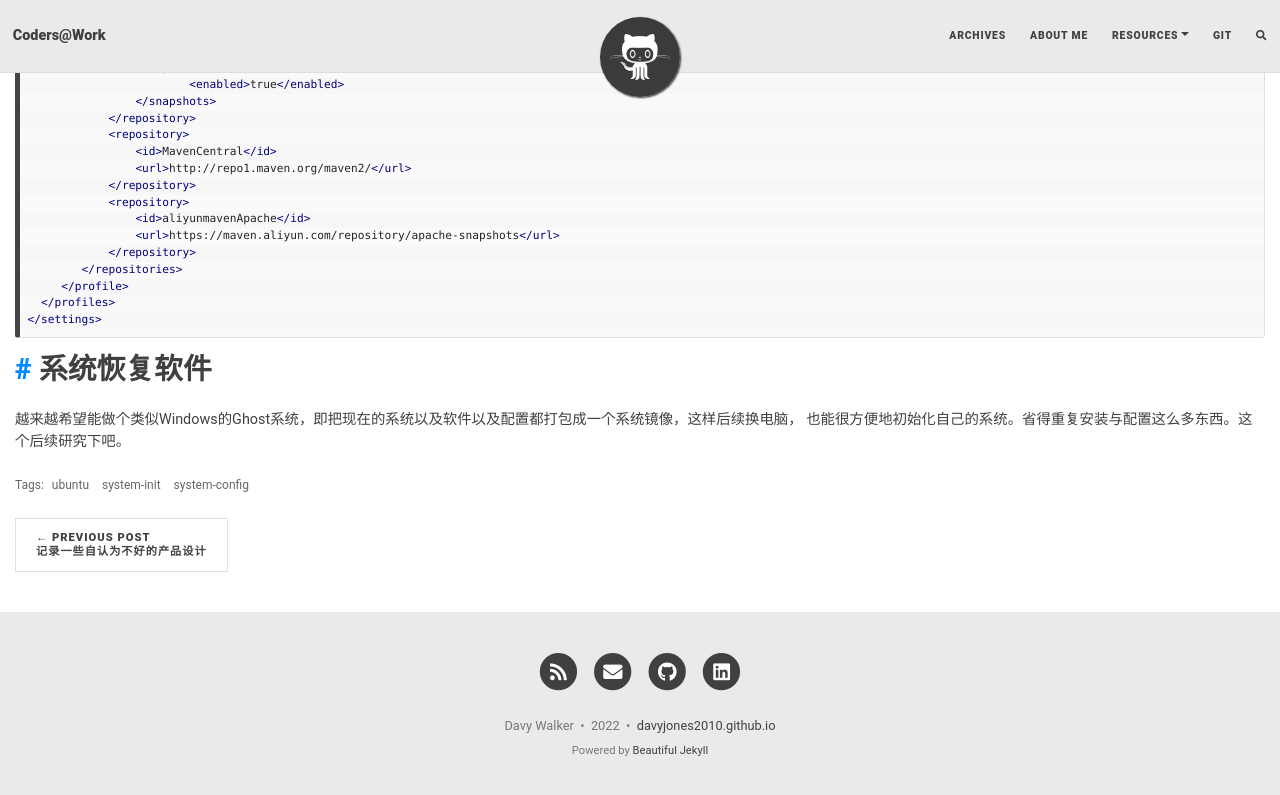
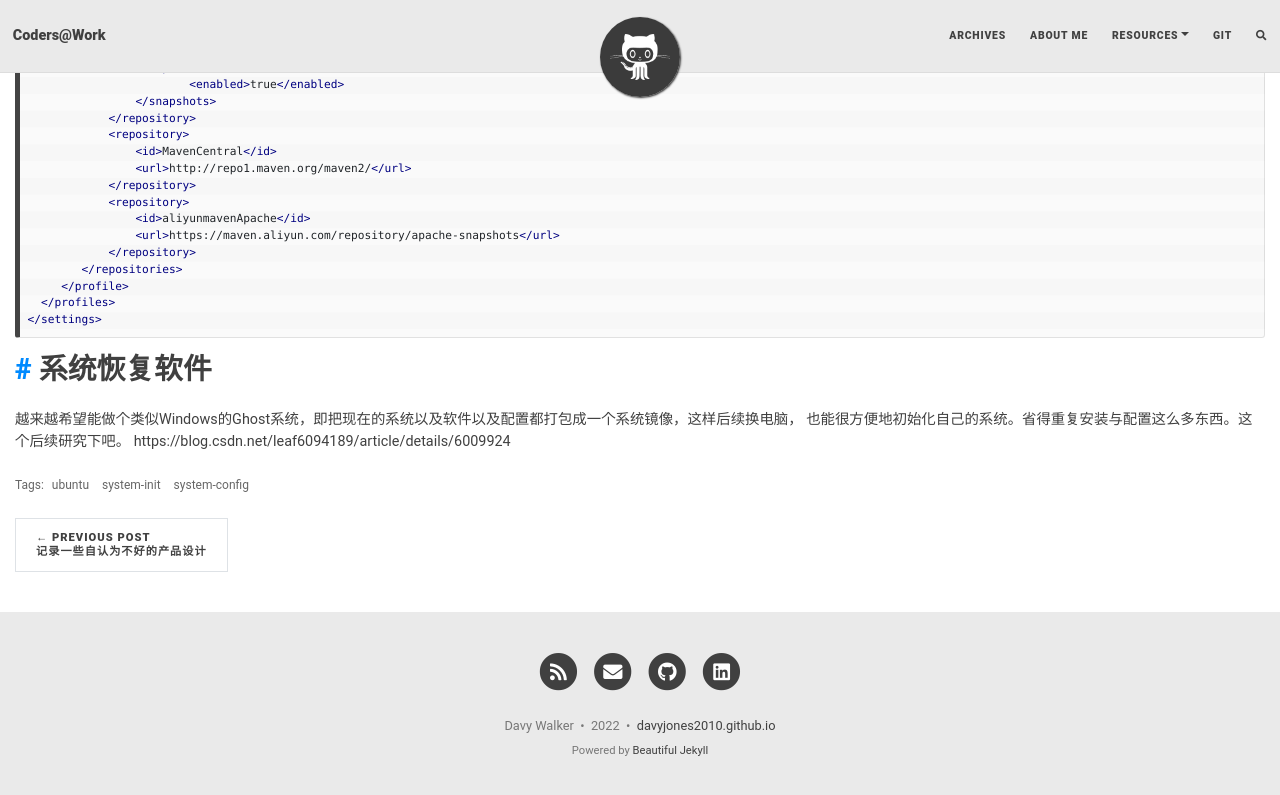
Before and after one commit to DavyJones2010/davyjones2010.github.io_bak, a Jekyll site: the page built from _posts/tools/2022-04-30-ubuntu-init.md, in a window 1280 px wide and 900 px high, scrolled down 3023 px, cut to the strip 0-796 px from the top of the window. Built offline with Jekyll 4.4.1, drawn with Linux system fonts in a browser that asks for light colours; nearby versions of some CDN libraries; comment, search, counter and statistics services are not loaded; some of the changed lines change nothing that is shown.

Commit message:
added bad design and ubuntu sys init docs

```diff
--- a/_posts/tools/2022-04-30-ubuntu-init.md
+++ b/_posts/tools/2022-04-30-ubuntu-init.md
@@ -168,3 +168,4 @@ Copy From [将maven源改为国内阿里云镜像](https://zhuanlan.zhihu.com/p/
 # 系统恢复软件
 越来越希望能做个类似Windows的Ghost系统，即把现在的系统以及软件以及配置都打包成一个系统镜像，这样后续换电脑，
 也能很方便地初始化自己的系统。省得重复安装与配置这么多东西。这个后续研究下吧。
+https://blog.csdn.net/leaf6094189/article/details/6009924
```
